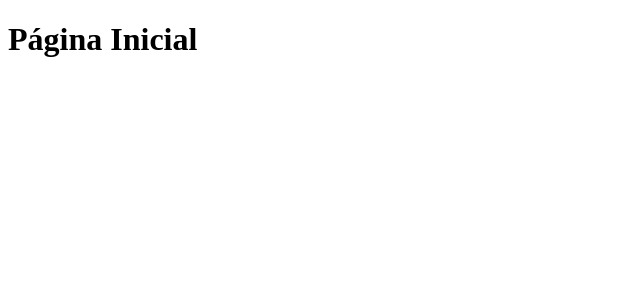
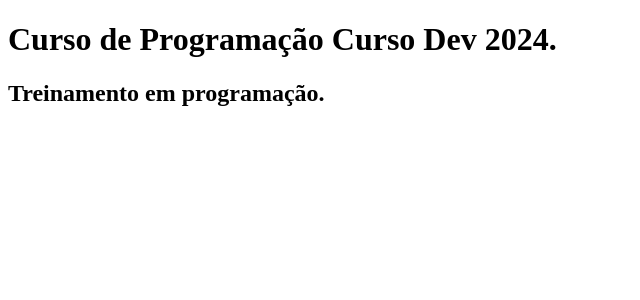
Before and after one commit to eustaquiofreitas/curso-dev-2024, a Next.js app: page / in a window 1280 px wide. Shown: the top 300 px of the page, without its empty margins (0-640 px from the left). Built offline with nearby package versions, Linux system fonts and the light colour scheme.

Commit message:
Deletando file index.html

```diff
--- a/pages/index.js
+++ b/pages/index.js
@@ -1,5 +1,8 @@
 function Home(){
-    return <h1>Página Inicial</h1>
+    return <div>
+        <h1>Curso de Programação Curso Dev 2024.</h1>
+        <h2>Treinamento em programação.</h2>
+    </div>
 }
 
 export default Home
```
Also changed, not shown: index.htm (deleted, +0 -11 lines).
